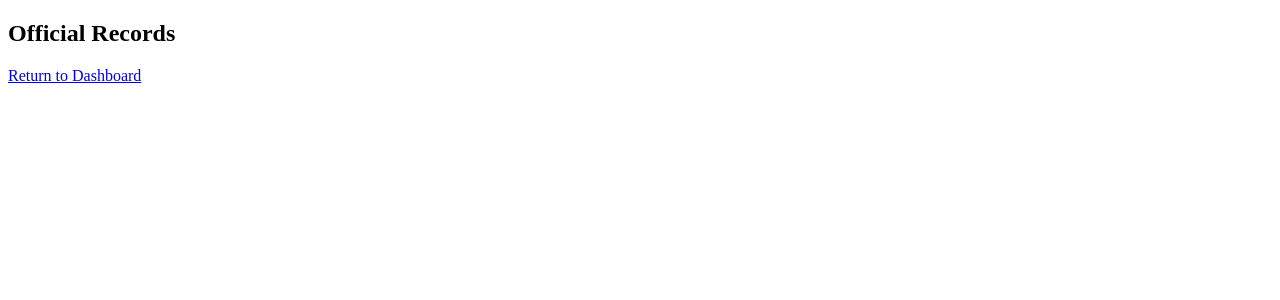
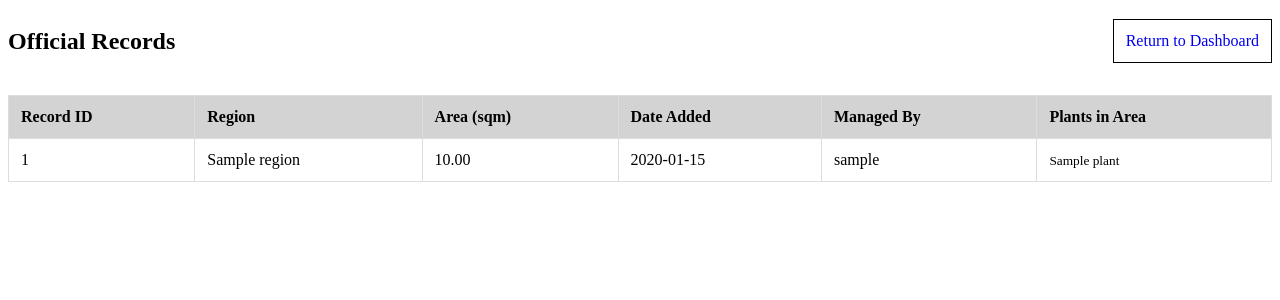
Before and after one commit to mmushfiqsyed/plant-database-system, a PHP site: page /plantdb/browse-records.php in a window 1280 px wide. Shown: the top 300 px of the page. Run offline with PHP 8.4, Linux system fonts and the light colour scheme; the visitor is signed in with stand-in values (Sample User, id 1); tables that the repository leaves empty hold one stand-in row (values such as "Sample post").

```diff
--- a/add-report.php
+++ b/add-report.php
@@ -3,7 +3,7 @@
     include "private/login_check.php";
 
     if ($_SERVER['REQUEST_METHOD'] == 'POST' && isset($_POST['add_report'])) {
-        $plant_name = $_POST['plant_name'];
+        $plant_name = trim($_POST['plant_name']) ?: "Unknown";
         $description = $_POST['description'];
         $submitted_by = $_SESSION['user_id'];
         $region_id = $_POST['region_id'];
--- a/browse-records.php
+++ b/browse-records.php
@@ -8,13 +8,58 @@
     <meta charset="UTF-8">
     <meta name="viewport" content="width=device-width, initial-scale=1.0">
     <title>Browse Official Records</title>
+    <style>
+            table { width: 100%; border-collapse: collapse; margin-top: 20px; }
+            th, td { border: 1px solid #ddd; padding: 12px; text-align: left; }
+            th { background-color: lightgrey; }
+            nav { display:flex; box-sizing: border-box; justify-content: space-between; align-items:center;}
+            nav a{ text-decoration:none; border: 1px solid #000; padding:12px;}
+    </style>
 </head>
 <body>
     <nav>
         <h2>Official Records</h2>
         <a href="index.php">Return to Dashboard</a>
     </nav>
+    <div>
+        <table>
+            <thead>
+                <tr>
+                    <th>Record ID</th>
+                    <th>Region</th>
+                    <th>Area (sqm)</th>
+                    <th>Date Added</th>
+                    <th>Managed By</th>
+                    <th>Plants in Area</th>
+                </tr>
+            </thead>
+            <tbody>
+                <?php
+                // Complex query to group the many-to-many plants into one string
+                $view_query = "SELECT pr.*, r.region_name, u.username,
+                            GROUP_CONCAT(p.plant_name SEPARATOR ', ') as plant_list
+                            FROM plant_record pr
+                            JOIN region r ON pr.region_id = r.region_id
+                            JOIN users u ON pr.managed_by = u.user_id
+                            LEFT JOIN record_plants rp ON pr.record_id = rp.record_id
+                            LEFT JOIN plant p ON rp.plant_id = p.plant_id
+                            GROUP BY pr.record_id
+                            ORDER BY pr.date_added DESC";
 
+                $view_result = $conn->query($view_query);
 
+                while($v_row = $view_result->fetch_assoc()): ?>
+                    <tr>
+                        <td><?php echo $v_row['record_id']; ?></td>
+                        <td><?php echo htmlspecialchars($v_row['region_name']); ?></td>
+                        <td><?php echo $v_row['area_size']; ?></td>
+                        <td><?php echo $v_row['date_added']; ?></td>
+                        <td><?php echo htmlspecialchars($v_row['username']); ?></td>
+                        <td><small><?php echo htmlspecialchars($v_row['plant_list'] ?? 'None'); ?></small></td>
+                    </tr>
+                <?php endwhile; ?>
+            </tbody>
+        </table>
+    </div>
 </body>
 </html>
```
Also changed, not shown: admin_dashboard.php (+11 -2 lines), index.php (+8 -1 lines).
